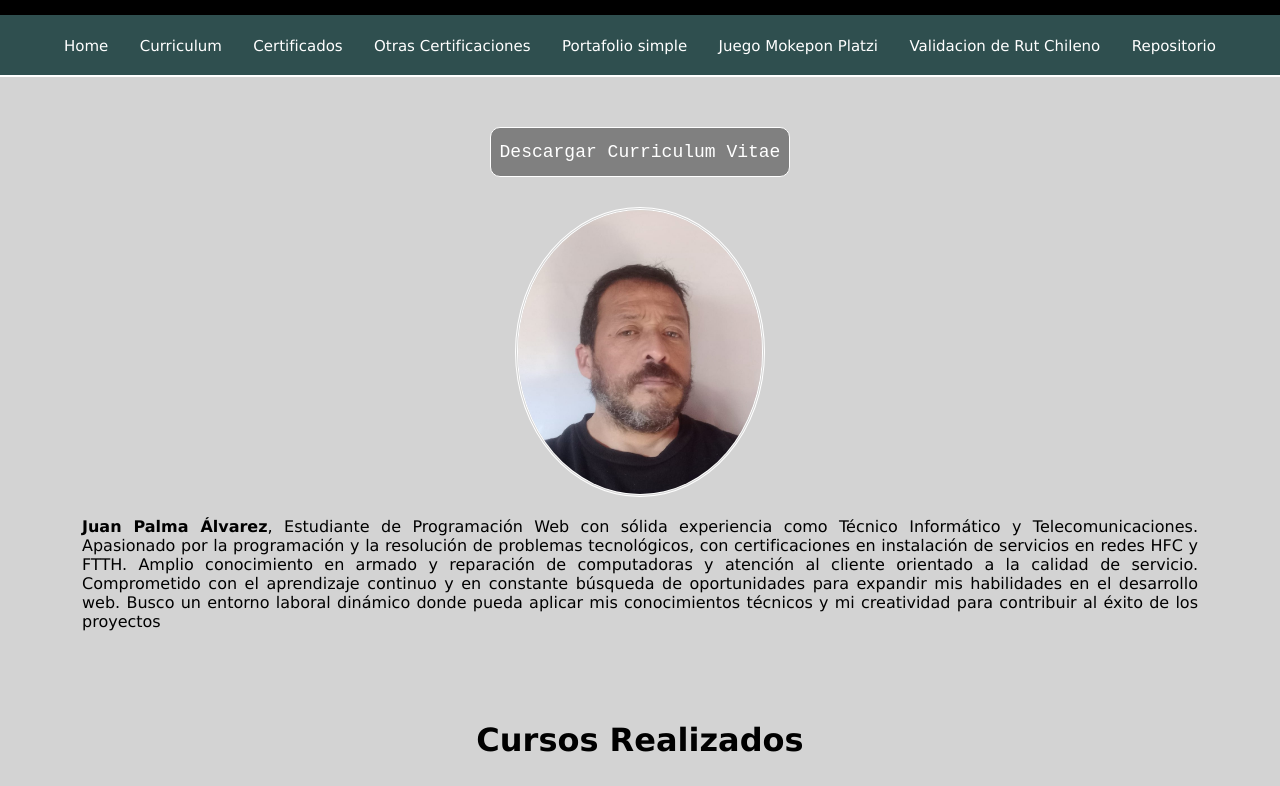
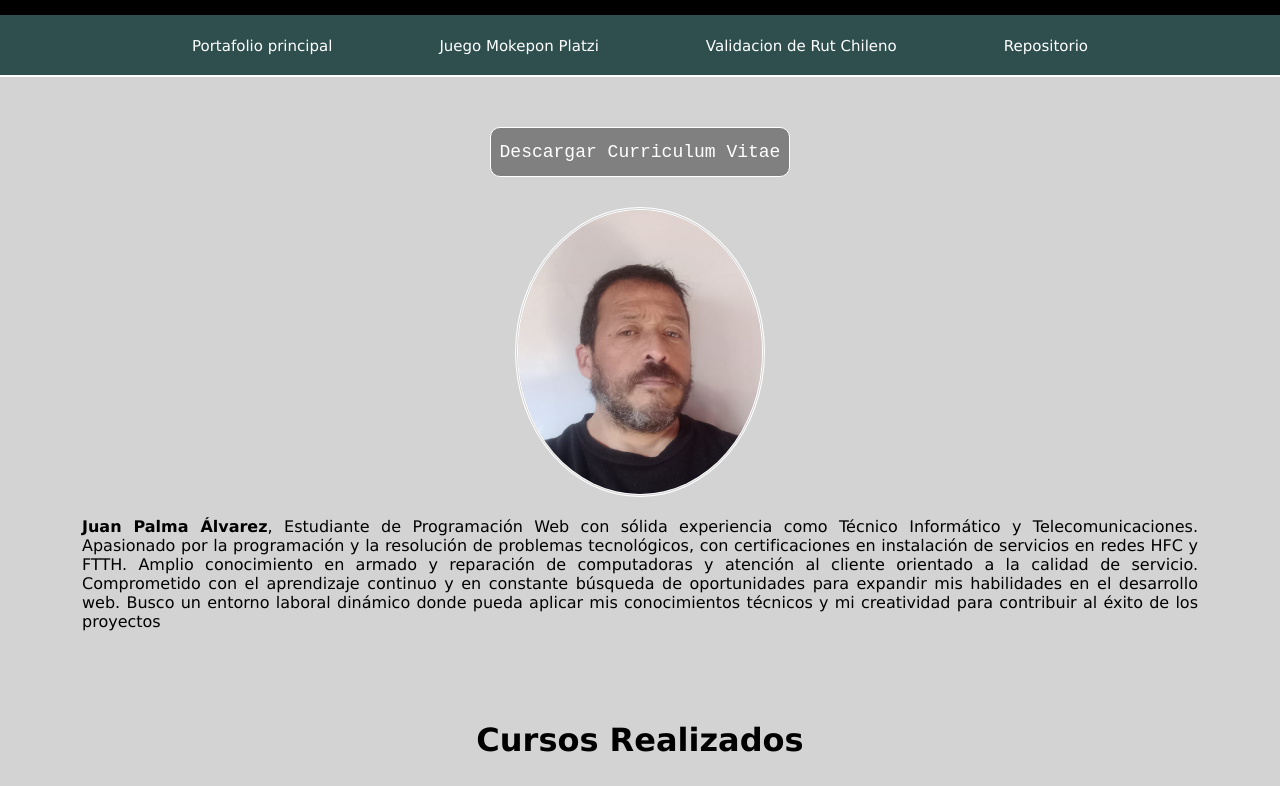
Before and after one commit to jpalma76/otro-portafolio, a plain HTML site: page index.html in a window 1280 px wide. Shown: the part 103-889 px from the top of the page. Drawn offline with Linux system fonts and the light colour scheme.

Commit message:
corrige error en navbar eliminando links que no correspponden ap proyecto

```diff
--- a/css/index.css
+++ b/css/index.css
@@ -40,7 +40,7 @@ body {
 
 }
 .navbar-second .nav-links {
-    width: 90%;
+    width: 70%;
     display: flex;
     justify-content: space-between;
     align-items: center;
--- a/index.html
+++ b/index.html
@@ -13,24 +13,10 @@
 
         <nav class="navbar-second">
             <ul class="nav-links">
-                <li class="item">
-                    <a href="./index.html">Home</a>
-                </li>
+
 
                 <li class="item">
-                    <a href="./curriculum.html">Curriculum</a>
-                </li>
-
-                <li class="item">
-                    <a href="./certificados.html">Certificados</a>
-                </li>
-
-                <li class="item">
-                    <a href="./Skills.html">Otras Certificaciones</a>
-                </li>
-
-                <li class="item">
-                    <a target="_blank" href="https://otro-portafolio.netlify.app/">Portafolio simple</a>
+                    <a href="https://portafolio-juan-palma.netlify.app/">Portafolio principal</a>
                 </li>
 
                 <li class="item">
```
